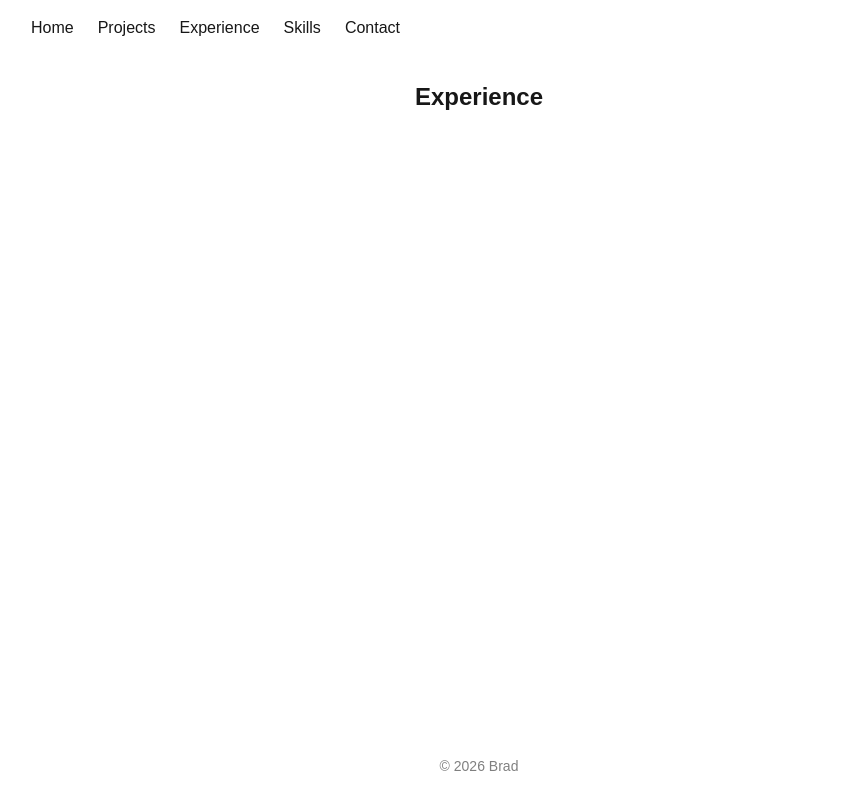
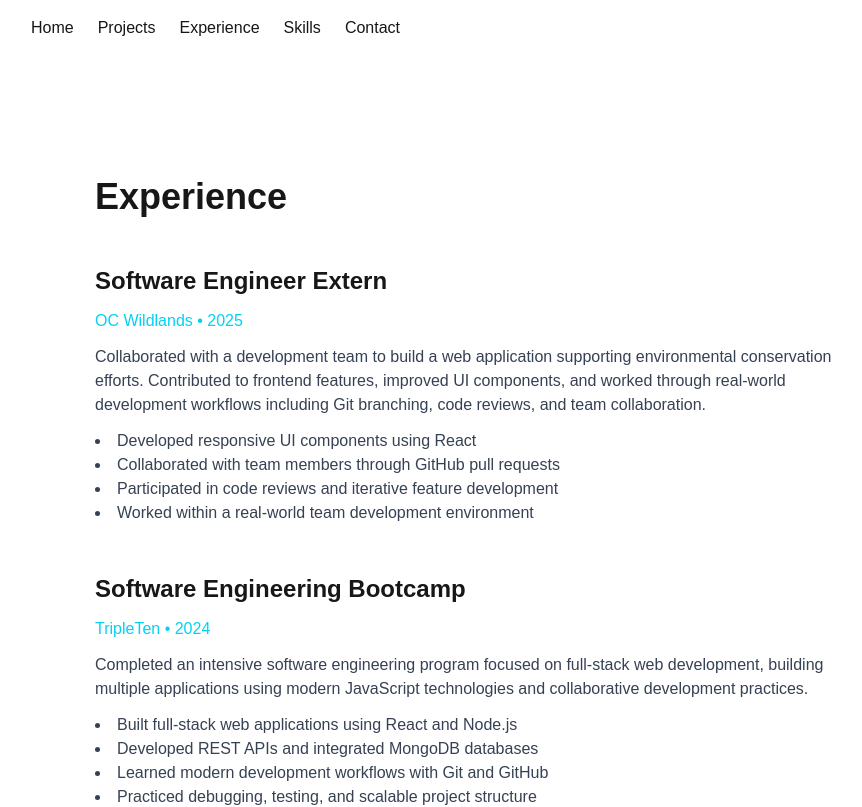
Before and after one commit to bsilcox1990/my-portfolio, a Next.js app: page /experience in a window 1280 px wide. Shown: the top 807 px of the page, without its empty margins (161-1023 px from the left). Built offline with nearby package versions, Linux system fonts and the light colour scheme.

Commit message:
feat: added the experience section

```diff
--- a/src/app/experience/page.tsx
+++ b/src/app/experience/page.tsx
@@ -1,3 +1,60 @@
 export default function Experience() {
-  return <h1 className="text-2xl font-bold">Experience</h1>;
+  return (
+    <section className="flex flex-col gap-12 py-24 max-w-3xl">
+
+      <h1 className="text-4xl font-bold">Experience</h1>
+
+      {/* OC Wildlands */}
+      <div className="flex flex-col gap-3">
+        <h2 className="text-2xl font-semibold">
+          Software Engineer Extern
+        </h2>
+
+        <p className="text-cyan-400">
+          OC Wildlands • 2025
+        </p>
+
+        <p className="text-gray-700">
+          Collaborated with a development team to build a web application
+          supporting environmental conservation efforts. Contributed to
+          frontend features, improved UI components, and worked through
+          real-world development workflows including Git branching,
+          code reviews, and team collaboration.
+        </p>
+
+        <ul className="list-disc list-inside text-gray-700">
+          <li>Developed responsive UI components using React</li>
+          <li>Collaborated with team members through GitHub pull requests</li>
+          <li>Participated in code reviews and iterative feature development</li>
+          <li>Worked within a real-world team development environment</li>
+        </ul>
+      </div>
+
+      {/* TripleTen */}
+      <div className="flex flex-col gap-3">
+        <h2 className="text-2xl font-semibold">
+          Software Engineering Bootcamp
+        </h2>
+
+        <p className="text-cyan-400">
+          TripleTen • 2024
+        </p>
+
+        <p className="text-gray-700">
+          Completed an intensive software engineering program focused on
+          full-stack web development, building multiple applications using
+          modern JavaScript technologies and collaborative development
+          practices.
+        </p>
+
+        <ul className="list-disc list-inside text-gray-700">
+          <li>Built full-stack web applications using React and Node.js</li>
+          <li>Developed REST APIs and integrated MongoDB databases</li>
+          <li>Learned modern development workflows with Git and GitHub</li>
+          <li>Practiced debugging, testing, and scalable project structure</li>
+        </ul>
+      </div>
+
+    </section>
+  );
 }
--- a/src/app/page.tsx
+++ b/src/app/page.tsx
@@ -1,30 +1,46 @@
 export default function Home() {
   return (
-    <section className="flex flex-col gap-6 py-24">
-      <h1 className="text-5xl font-bold">
-        Hi, I'm Brad. <br />
+    <section className="flex flex-col gap-8 py-24 max-w-3xl">
+
+      <h1 className="text-5xl font-bold leading-tight">
+        Hi, I'm Brad.
+        <br />
         <span className="text-cyan-400">Software Engineer</span>
       </h1>
 
-      <p className="text-lg text-white/70 max-w-xl">
-        I build modern web applications using React, Next.js, TypeScript, Node.js, and MongoDB.
+      <p className="text-lg text-black/70">
+        Full-stack developer focused on building modern web applications using React,
+        TypeScript, Node.js, Express, and MongoDB.
+      </p>
+
+      <p className="text-black/60 max-w-xl">
+        I enjoy solving real problems with clean, scalable code and continuously
+        improving my skills as an engineer. I'm currently seeking opportunities
+        where I can contribute to a team while continuing to grow as a developer.
+      </p>
+
+      <p className="text-black/50 text-sm">
+        📍 Based in Washington, United States — open to remote opportunities and collaboration.
       </p>
 
       <div className="flex gap-4 mt-4">
+
         <a
           href="/projects"
-          className="px-6 py-3 bg-cyan-500 text-black font-medium rounded-md hover:bg-cyan-400"
+          className="px-6 py-3 bg-cyan-500 text-black font-medium rounded-md hover:bg-cyan-400 transition"
         >
           View Projects
         </a>
 
         <a
           href="/contact"
-          className="px-6 py-3 border border-white/20 rounded-md hover:border-white/40"
+          className="px-6 py-3 border border-white/20 rounded-md hover:border-white/40 transition"
         >
           Contact Me
         </a>
+
       </div>
+
     </section>
   );
 }
```
